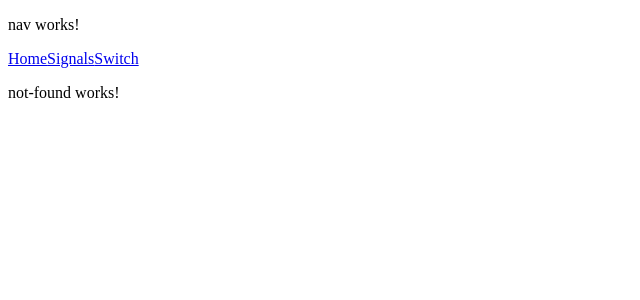
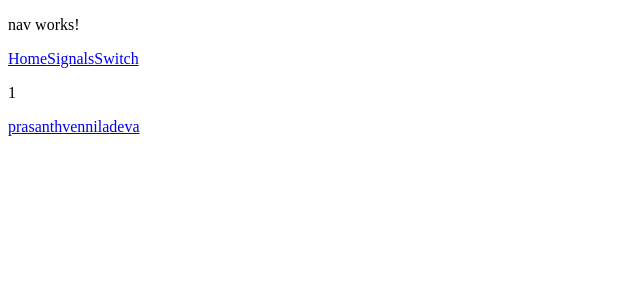
Before and after one commit to PrasanthDeva18/practice-app, an Angular app: page /user/1 in a window 1280 px wide. Shown: the top 300 px of the page, without its empty margins (0-640 px from the left). Built offline with nearby package versions, Linux system fonts and the light colour scheme.

Commit message:
dynamic data passing and dynamic routing

```diff
--- a/src/app/app.html
+++ b/src/app/app.html
@@ -29,4 +29,9 @@
 <!-- <app-directive></app-directive> -->
 
 <app-nav></app-nav>
+
 <router-outlet></router-outlet>
+
+@for(x of tempData; track x.id ){
+<a routerLink="user/{{ x.id }}">{{ x.name }}</a>
+}
--- a/src/app/app.routes.ts
+++ b/src/app/app.routes.ts
@@ -3,10 +3,12 @@ import { Signals } from './signals/signals';
 import { SwitchCase } from './switch-case/switch-case';
 import { Home } from './home/home';
 import { NotFound } from './not-found/not-found';
+import { User } from './user/user';
 
 export const routes: Routes = [
   { path: '', component: Home },
   { path: 'signal-learning', component: Signals },
   { path: 'switch-case', component: SwitchCase },
+  { path: 'user/:id', component: User },
   { path: '**', component: NotFound }, // keep it last only, it will show all other router if you first
 ];
--- a/src/app/app.ts
+++ b/src/app/app.ts
@@ -35,6 +35,21 @@ import { Nav } from './nav/nav';
 })
 export class App {
   protected readonly title = signal('learning-angular');
+
+  tempData = [
+    {
+      id: 1,
+      name: 'prasanth',
+    },
+    {
+      id: 2,
+      name: 'vennila',
+    },
+    {
+      id: 3,
+      name: 'deva',
+    },
+  ];
 
   a: number = 20;
   name: string = 'PRASANTH';
--- /dev/null
+++ b/src/app/user/user.html
@@ -0,0 +1 @@
+<p>{{ userId }}</p>
--- /dev/null
+++ b/src/app/user/user.ts
@@ -0,0 +1,20 @@
+import { Component } from '@angular/core';
+import { ActivatedRoute } from '@angular/router';
+
+@Component({
+  selector: 'app-user',
+  imports: [],
+  templateUrl: './user.html',
+  styleUrl: './user.css',
+})
+export class User {
+  userId = '';
+
+  constructor(private route: ActivatedRoute) {}
+
+  ngOnInit() {
+    this.route.params.subscribe((params) => {
+      this.userId = params['id'];
+    });
+  }
+}
```
Also changed, not shown: notes/33-dynamic-routing.txt (added), notes/34-pass-data.txt (added), src/app/user/user.css (added), 1 other file (tests, documents, lock files or other folders).
